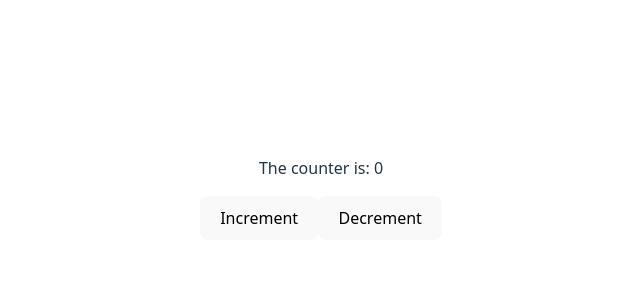
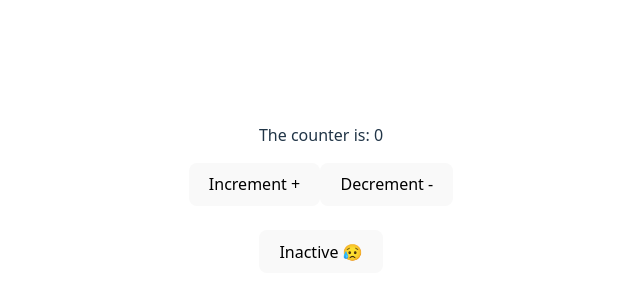
Before and after one commit to felepo/practicing-react, a React (Vite) app: page / in a window 1280 px wide. Shown: the part 210-510 px from the top of the page, without its empty margins (319-959 px from the left). Built offline with nearby package versions, Linux system fonts and the light colour scheme.

Commit message:
Add ToggleButton component and update App to include it; enhance button labels in Counter

```diff
--- a/src/App.jsx
+++ b/src/App.jsx
@@ -1,4 +1,5 @@
 import Counter from './components/Counter'
+import ToggleButton from './components/ToggleButton'
 import './App.css'
 
 function App() {
@@ -6,6 +7,8 @@
   return (
     <>
       <Counter />
+      <br />
+      <ToggleButton />
     </>
   )
 }
--- a/src/components/Counter.jsx
+++ b/src/components/Counter.jsx
@@ -6,8 +6,8 @@
   return (
     <div>
       <p>The counter is: {count}</p>
-      <button onClick={() => setCount(count + 1)}>Increment</button>
-      <button onClick={() => setCount(count - 1)}>Decrement</button>
+      <button onClick={() => setCount(count + 1)}>Increment +</button>
+      <button onClick={() => setCount(count - 1)}>Decrement -</button>
     </div>
   );
 }
--- /dev/null
+++ b/src/components/ToggleButton.jsx
@@ -0,0 +1,13 @@
+import { useState } from 'react';
+
+const ToggleButton = () => {
+  const [isActive, setIsActive] = useState(false);
+
+  return (
+    <button onClick={() => setIsActive(!isActive)}>
+      {isActive ? 'Active 😁' : 'Inactive 😥'}
+    </button>
+  );
+}
+
+export default ToggleButton;
```
